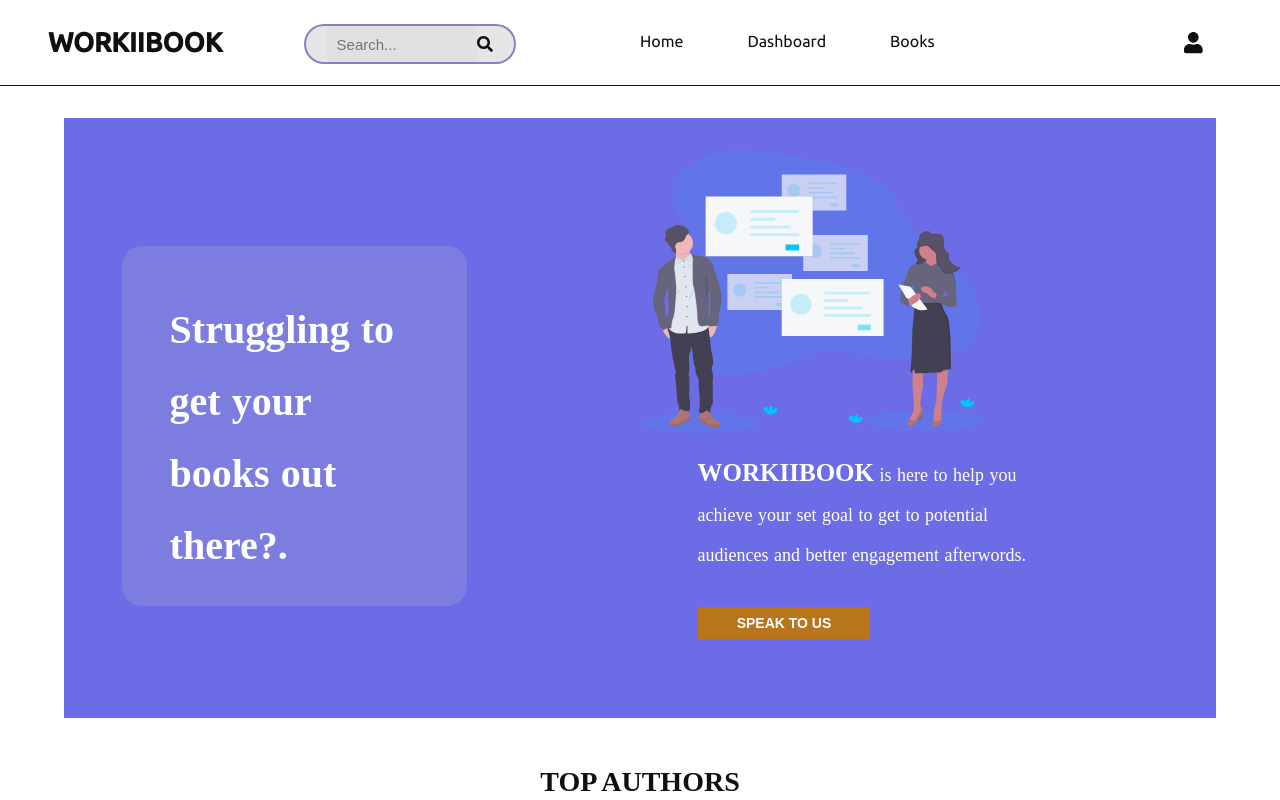
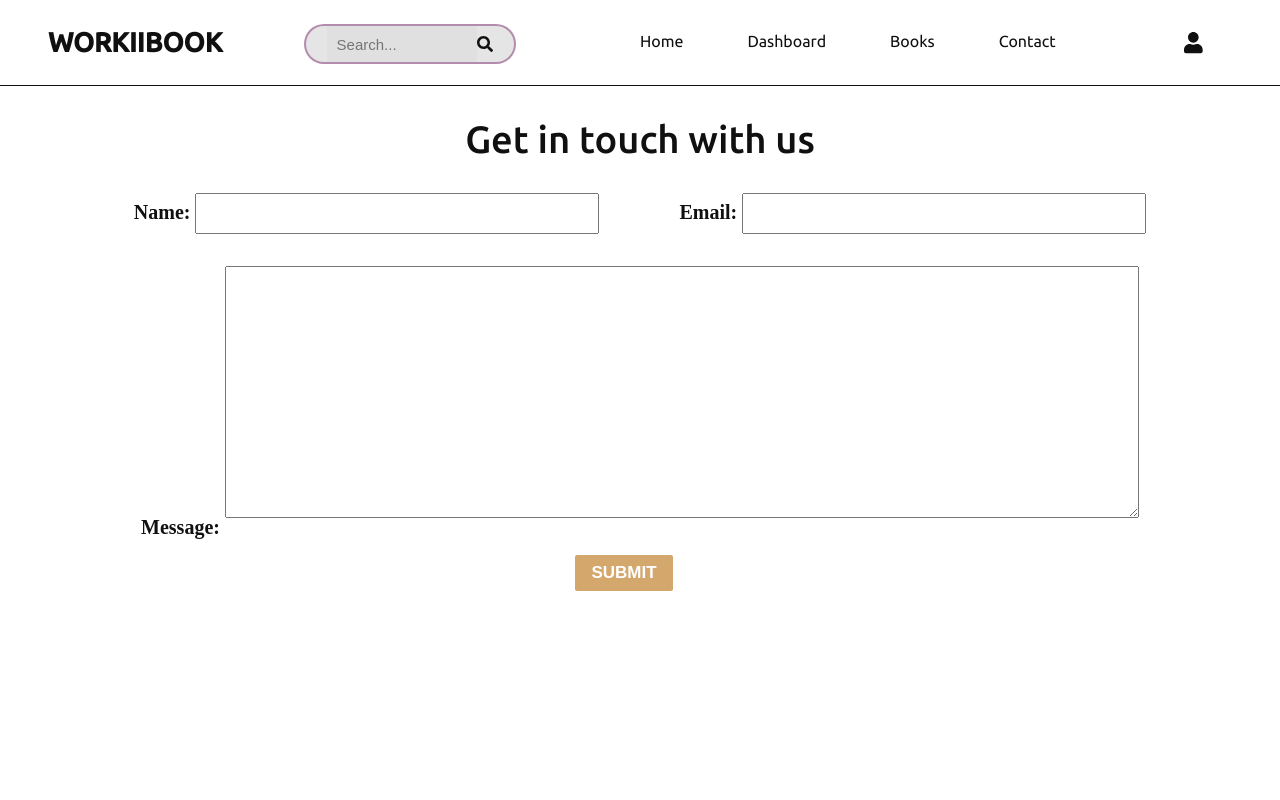
Before and after one commit to mohzys23/WorkIt, a React (Create React App) app: page /contact in a window 1280 px wide. Shown: the top 800 px of the page. Built offline with nearby package versions, Linux system fonts and the light colour scheme; a web font is replaced by a local one.

Commit message:
created contact component and other functionalities

```diff
--- a/package.json
+++ b/package.json
@@ -17,6 +17,7 @@
     "react-dom": "^17.0.1",
     "react-router-dom": "^5.2.0",
     "react-scripts": "4.0.0",
+    "react-textarea-autosize": "^8.3.0",
     "react-vscode-preview": "^1.0.0",
     "web-vitals": "^0.2.4"
   },
--- a/src/App.js
+++ b/src/App.js
@@ -4,6 +4,7 @@
 import Dashboard from './Components/Dashboard';
 import Routers from './Components/Routers';
 import Books from './Components/Books';
+import Contact from './Components/Contact';
 
 
 function App() {
@@ -14,6 +15,7 @@
       <Router>
       <Routers />
                 <Switch>
+                 <Route exact path="/contact" component={Contact} />
                   <Route exact path="/books" component={Books} />
                   <Route exact path="/dashboard" component={Dashboard} />
                   <Route  path="/" component={Home} />
--- /dev/null
+++ b/src/Components/Contact.js
@@ -0,0 +1,20 @@
+import React from 'react';
+import '../Styles/contact.scss';
+import TextareaAutosize from 'react-textarea-autosize';
+
+
+export default function Contact() {
+    return(
+        <div className="contact">
+            <h1>Get in touch with us</h1>
+            <form>
+                <label>Name: <input type="text" /></label>
+                <label className="input">Email: <input type="email" /></label>
+                <br />
+                <label className="textarea_label">Message: <TextareaAutosize  className="textarea" /></label>
+                <br />
+                <button>Submit</button>
+            </form>
+        </div>
+    );
+}
--- a/src/Components/Profile.js
+++ b/src/Components/Profile.js
@@ -12,6 +12,7 @@
     const books = () => {
         if (!viewbooks) {
             setViewBooks(true)
+            setViewMeet(false)
         } else {
             setViewBooks(false)
         }
@@ -22,6 +23,7 @@
     const meet = () => {
         if (!viewmeet) {
             setViewMeet(true)
+            setViewBooks(false)
         } else {
             setViewMeet(false)
         }
@@ -48,11 +50,10 @@
             </div>
 
                 <ul>
-                    <h2 onClick={books}>Books</h2>
+                    <h2 onClick={books}>My-Books</h2>
                     <h3 onClick={meet}>Meet</h3>
-                    <h4>Audio</h4>
                     <h5>Library</h5>
-                    <h6>favourite</h6>
+                    <h6>Profile</h6>
                 </ul>
             </div>
             <div className="aside-right">
@@ -67,9 +68,10 @@
                    <br />
                    <input type="text" aria-label="author-name" placeholder="Author Name" />
                    <br />
-                   <input type="file" aria-label="book-title" />
+                   <input type="file" aria-label="add-file" className="add-file" />
+                   <input type="file" aria-label="add-file" className="add-file2" />
                    <br />
-                   <input type="submit" />
+                   <button>Submit</button>
                </form>
             }
 
--- a/src/Components/Routers.js
+++ b/src/Components/Routers.js
@@ -16,6 +16,7 @@
     const login = () => {
         if (!show) {
             setShow(true)
+            setShowSignup(false)
         } else {
             setShow(false)
         }
@@ -26,6 +27,7 @@
     const signup = () => {
         if (!showsignup) {
             setShowSignup(true)
+            setShow(false)
         } else {
             setShowSignup(false)
         }
@@ -96,6 +98,7 @@
                   <li><Link to="/">Home</Link></li>
                   <li><Link to="/dashboard">Dashboard</Link></li>
                   <li><Link to="/books">Books</Link></li>
+                  <li><Link to="/contact">Contact</Link></li>
               </ul>
             </nav>
 
--- a/src/Styles/Profile.scss
+++ b/src/Styles/Profile.scss
@@ -79,8 +79,39 @@
             width: 50%;
 
             input {
-                padding: .4em;
+                padding: .5em;
                 margin: .5rem 2rem;
+            }
+            .add-file, .add-file2 {
+                width: 70%;
+                border: 1px solid white;
+                margin-left: 2rem;
+            }
+
+            .add-file::before {
+                    content: 'Select cover photo';
+                    display: inline-block;
+                    padding: 5px 8px;
+                    outline: none;
+                    white-space: nowrap;
+                    -webkit-user-select: none;
+                    font-weight: 700;
+                    font-size: 10pt;
+            }
+            .add-file2::before {
+                    content: 'Select book file';
+                    display: inline-block;
+                    padding: 5px 8px;
+                    outline: none;
+                    white-space: nowrap;
+                    -webkit-user-select: none;
+                    font-weight: 700;
+                    font-size: 10pt;
+            }
+
+            button {
+                margin-left: 2rem;
+                border-radius: 1px;
             }
         }
     }
--- a/src/Styles/Routers.scss
+++ b/src/Styles/Routers.scss
@@ -95,7 +95,7 @@
          color: $color1;
          position: absolute;
          width: 30%;
-         left: 58rem;
+         left: 56rem;
          text-align: center;
          font-family: $bodyfont;
          background-color: rgba(55, 55, 221, 0.733);
@@ -129,8 +129,12 @@
 
              }
 
+             input::placeholder {
+                 color: white;
+             }
+
              input:hover {
-                 border-bottom: 1px solid rgba(55, 55, 221, 0.733);
+                 border-bottom: 1px solid rgba(252, 252, 255, 0.733);
              }
 
              button {
@@ -177,7 +181,7 @@
             span {
                 cursor: pointer;
                 padding-left: .2rem;
-                color: rgba(230, 230, 245, 0.884);
+                color: rgb(255, 255, 255);
             }
         }
      }
--- a/src/Styles/Subscribe.scss
+++ b/src/Styles/Subscribe.scss
@@ -24,7 +24,7 @@
     }
     button {
         text-transform: uppercase;
-        padding: .6rem 2rem;
+        padding: .815rem 2rem;
         font-size: 14.1px;
         font-weight: 800;
         border: none;
--- /dev/null
+++ b/src/Styles/contact.scss
@@ -0,0 +1,64 @@
+@import '../index.scss';
+
+
+.contact {
+    width: 100%;
+    text-align: center;
+    font-family: $bodyfont2;
+    font-size: 19px;
+
+
+    h1 {
+        font-family: $headerfont;
+        font-weight: 300;
+        margin: 2rem 0 2rem 0;
+        font-weight: 500;
+    }
+    form  {
+        width: 100%;
+
+        .input {
+            margin-left: 5rem;
+            margin-bottom: 6rem;
+        }
+
+        input {
+            width: 30%;
+            padding: .5rem;
+            font-size: 18px;
+        }
+
+        label {
+            font-size: 20px;
+            font-weight: 900;
+        }
+
+        .textarea {
+            margin: 2rem 0 1rem 0;
+            width: 70%;
+            min-height: 250px;
+            font-family: $bodyfont2;
+            font-size: 20px;
+            padding-left: 1rem;
+        }
+
+        button {
+            margin-right: 2rem;
+            max-height: 50px !important;
+            background-color: rgba(197, 135, 55, 0.733);
+            color: $color2;
+            font-weight: 900;
+            text-transform: uppercase;
+            padding: .5rem 1rem;
+            margin-top: 1rem;
+            border-radius: 2px;
+            border: none;
+            font-size: 17px;;
+            cursor: pointer;
+        }
+
+
+    }
+
+
+}
```
Also changed, not shown: src/Assets/logo.png (added), 1 other file (tests, documents, lock files or other folders).
